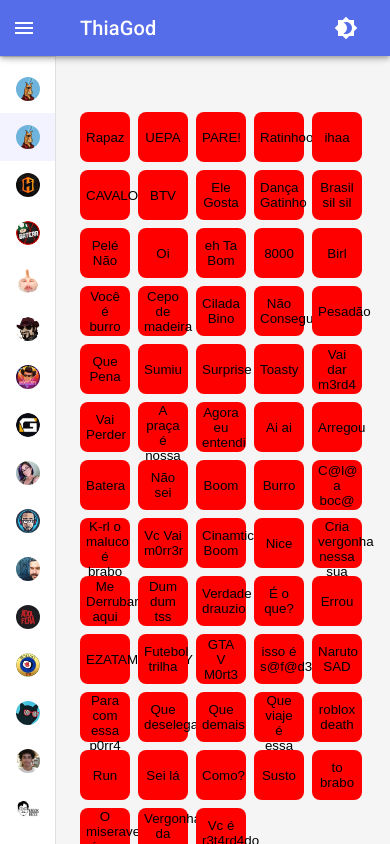
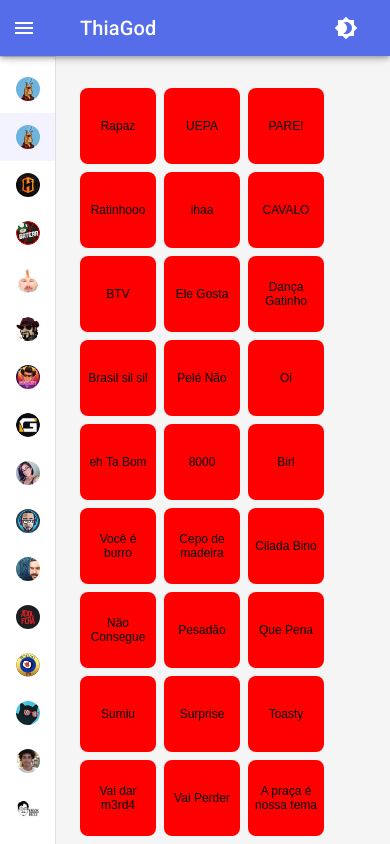
Before and after one commit to filipeleonelbatista/ifpads, a React (Vite) app in the folder web/: page / in a window 390 px wide. Built offline with nearby package versions, Linux system fonts and the light colour scheme.

Commit message:
ajustes de layout dos pads

```diff
--- a/web/src/components/DrawerComponent.jsx
+++ b/web/src/components/DrawerComponent.jsx
@@ -243,7 +243,7 @@
           }}
         >
           <Toolbar />
-          <Container maxWidth="lg" sx={{ mt: 4, mb: 4 }}>
+          <Container maxWidth="lg" sx={{ mt: 1, mb: 1 }}>
             {children}
             <Copyright sx={{ pt: 4 }} />
           </Container>
--- a/web/src/styles/components/PadButton.module.css
+++ b/web/src/styles/components/PadButton.module.css
@@ -36,14 +36,15 @@
 /* Tablet */
 @media (min-width: 320px) and (max-width: 720px) {
   .button {
-    width: 50px;
-    height: 50px;
+    width: 76px;
+    height: 76px;
     border: none;
     border-radius: 8px;
     background-color: red;
     color: black;
     cursor: pointer;
     transition: 0.3s;
+    font-size: 12px;
   }
 
   .buttonFull {
@@ -55,6 +56,7 @@
     color: black;
     cursor: pointer;
     transition: 0.3s;
+    font-size: 12px;
   }
 
   .buttonFull:hover,
@@ -80,6 +82,7 @@
     color: black;
     cursor: pointer;
     transition: 0.3s;
+    font-size: 9px;
   }
 
   .buttonFull {
@@ -91,6 +94,7 @@
     color: black;
     cursor: pointer;
     transition: 0.3s;
+    font-size: 9px;
   }
 
   .buttonFull:hover,
```
